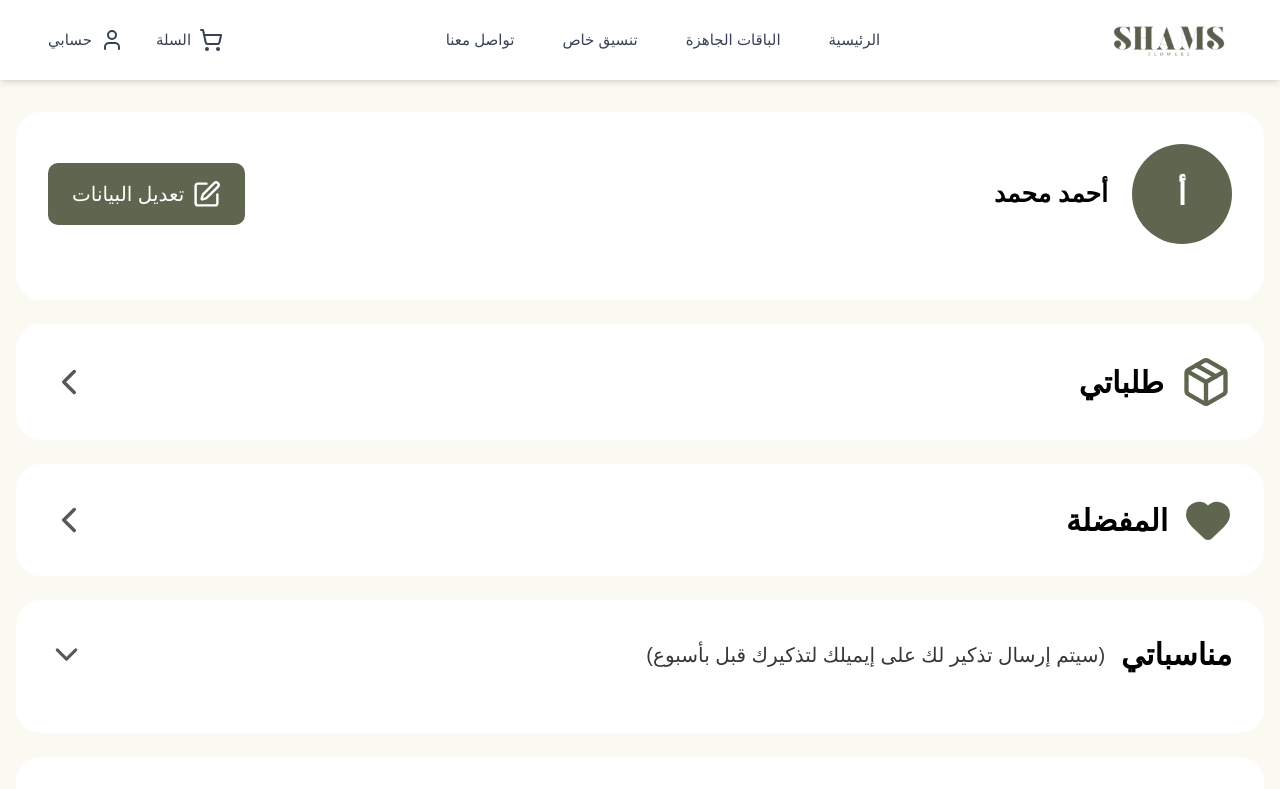
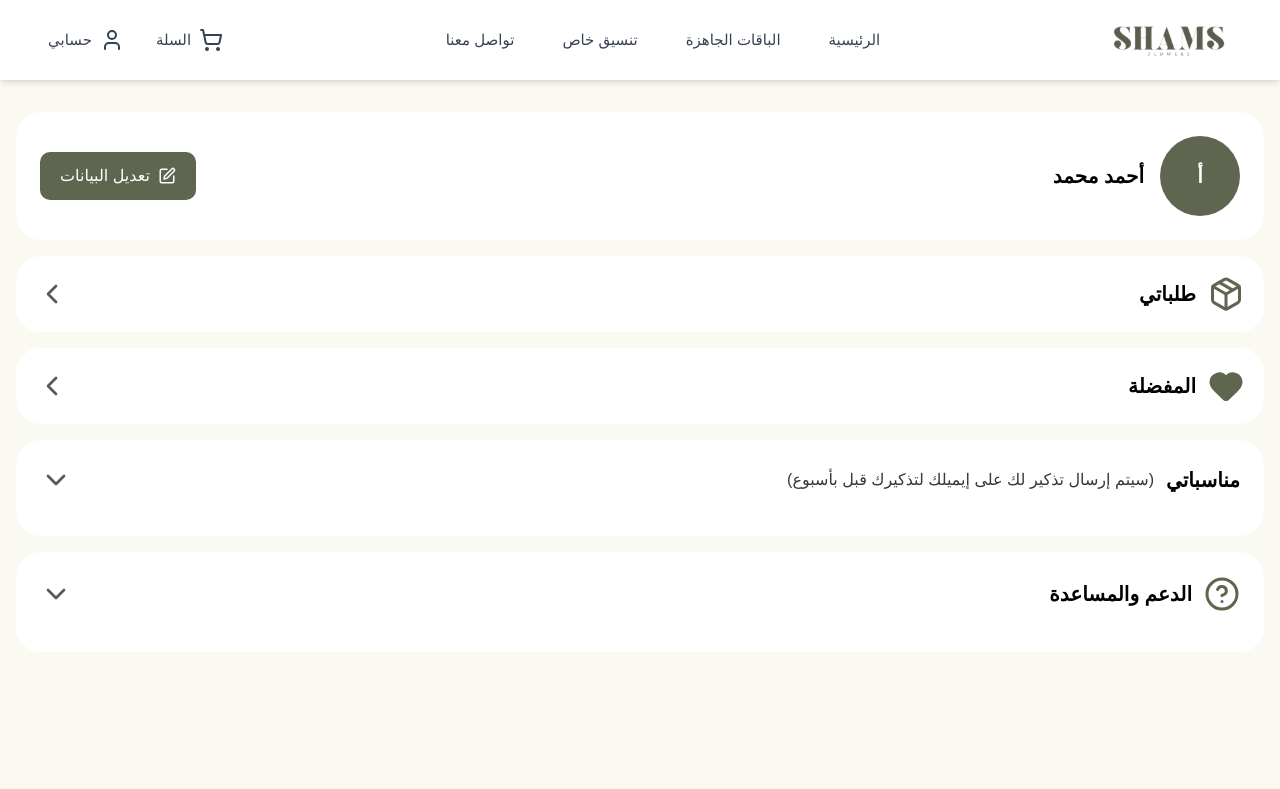
Before and after one commit to YasserNabil1998/worood-weba, a Next.js app: page /profile in a window 1280 px wide. Shown: the top 789 px of the page. Built offline with nearby package versions, Linux system fonts and the light colour scheme.

Commit message:
edit on profile page

```diff
--- a/src/components/profile/FavoritesSection.tsx
+++ b/src/components/profile/FavoritesSection.tsx
@@ -8,17 +8,17 @@ export default function FavoritesSection() {
 
   return (
     <Link href="/favorites" className="block">
-      <div className="bg-white rounded-[25px] p-8 mb-6 cursor-pointer hover:shadow-lg transition-shadow" style={fontStyle}>
+      <div className="bg-white rounded-[25px] p-5 mb-4 cursor-pointer hover:shadow-lg transition-shadow" style={fontStyle}>
         <div className="flex items-center justify-between">
-          <div className="flex items-center gap-4">
-            <Heart className="w-[48px] h-[48px] text-[#5f664f] fill-[#5f664f]" />
-            <h2 className="text-[30px] font-bold text-black" style={fontStyle}>
+          <div className="flex items-center gap-3">
+            <Heart className="w-[36px] h-[36px] text-[#5f664f] fill-[#5f664f]" />
+            <h2 className="text-[20px] font-bold text-black" style={fontStyle}>
               المفضلة
             </h2>
           </div>
           <div className="flex items-center justify-center">
             <div className="rotate-[270deg]">
-              <ChevronUp className="w-[42px] h-[42px] text-[#585858]" />
+              <ChevronUp className="w-[32px] h-[32px] text-[#585858]" />
             </div>
           </div>
         </div>
--- a/src/components/profile/OccasionsSection.tsx
+++ b/src/components/profile/OccasionsSection.tsx
@@ -275,27 +275,27 @@ export default function OccasionsSection({
 
   return (
     <div
-      className="bg-white rounded-[25px] p-8 mb-6 cursor-pointer"
+      className="bg-white rounded-[25px] p-6 mb-4 cursor-pointer"
       style={fontStyle}
       onClick={() => setIsExpanded(!isExpanded)}
     >
       {/* Header */}
-      <div className="flex items-center justify-between mb-6">
-        <div className="flex items-center gap-4">
-          <h2 className="text-[30px] font-bold text-black" style={fontStyle}>
+      <div className="flex items-center justify-between mb-4">
+        <div className="flex items-center gap-3">
+          <h2 className="text-[20px] font-bold text-black" style={fontStyle}>
             مناسباتي
           </h2>
 
-          <p className="text-[20px] text-[#383737]" style={fontStyle}>
+          <p className="text-[16px] text-[#383737]" style={fontStyle}>
             (سيتم إرسال تذكير لك على إيميلك لتذكيرك قبل بأسبوع)
           </p>
         </div>
         <div className="flex items-center justify-center">
           {isExpanded ? (
-            <ChevronUp className="w-[37px] h-[37px] text-[#585858]" />
+            <ChevronUp className="w-[32px] h-[32px] text-[#585858]" />
           ) : (
             <div className="rotate-180">
-              <ChevronUp className="w-[37px] h-[37px] text-[#585858]" />
+              <ChevronUp className="w-[32px] h-[32px] text-[#585858]" />
             </div>
           )}
         </div>
@@ -304,28 +304,28 @@ export default function OccasionsSection({
       {/* Occasions List */}
       {isExpanded && (
         <div onClick={(e) => e.stopPropagation()}>
-          <div className="grid grid-cols-2 gap-4 mb-4">
+          <div className="grid grid-cols-2 gap-3 mb-3">
             {occasions.map((occasion) => (
               <div
                 key={occasion.id}
-                className="bg-[#fbfbfb] border border-[#e0e0e0] rounded-[15px] p-6 flex items-center justify-between"
+                className="bg-[#fbfbfb] border border-[#e0e0e0] rounded-[15px] p-4 flex items-center justify-between"
               >
-                <div className="flex items-center gap-4 flex-1">
-                  <div className="text-[40px]">{occasion.icon}</div>
+                <div className="flex items-center gap-3 flex-1">
+                  <div className="text-[28px]">{occasion.icon}</div>
                   <div className="flex-1">
-                    <h3 className="text-[30px] font-bold text-black mb-2" style={fontStyle}>
+                    <h3 className="text-[18px] font-bold text-black mb-1" style={fontStyle}>
                       {occasion.name}
                     </h3>
-                    <p className="text-[25px] text-[#727272]" style={fontStyle}>
+                    <p className="text-[16px] text-[#727272]" style={fontStyle}>
                       {occasion.date}
                     </p>
                   </div>
                 </div>
                 <button
                   onClick={(e) => handleEditClick(e, occasion.id)}
-                  className="bg-[gainsboro] w-[46px] h-[42px] rounded-[5px] flex items-center justify-center hover:bg-gray-300 transition-colors cursor-pointer"
+                  className="bg-[gainsboro] w-[40px] h-[36px] rounded-[5px] flex items-center justify-center hover:bg-gray-300 transition-colors cursor-pointer"
                 >
-                  <Edit className="w-[25px] h-[25px] text-gray-700" />
+                  <Edit className="w-[20px] h-[20px] text-gray-700" />
                 </button>
               </div>
             ))}
@@ -532,7 +532,7 @@ export default function OccasionsSection({
             <div className="flex items-center justify-start mt-4">
               <button
                 onClick={handleAddClick}
-                className="flex items-center gap-2 text-[25px] text-black hover:text-[#5f664f] transition-colors cursor-pointer"
+                className="flex items-center gap-2 text-[16px] text-black hover:text-[#5f664f] transition-colors cursor-pointer"
                 style={fontStyle}
               >
                 <div className="relative w-[29px] h-[27px]">
--- a/src/components/profile/OrdersSection.tsx
+++ b/src/components/profile/OrdersSection.tsx
@@ -8,17 +8,17 @@ export default function OrdersSection() {
 
   return (
     <Link href="/orders" className="block">
-      <div className="bg-white rounded-[25px] p-8 mb-6 cursor-pointer hover:shadow-lg transition-shadow" style={fontStyle}>
+      <div className="bg-white rounded-[25px] p-5 mb-4 cursor-pointer hover:shadow-lg transition-shadow" style={fontStyle}>
         <div className="flex items-center justify-between">
-          <div className="flex items-center gap-4">
-            <Package className="w-[52px] h-[52px] text-[#5f664f]" />
-            <h2 className="text-[30px] font-bold text-black" style={fontStyle}>
+          <div className="flex items-center gap-3">
+            <Package className="w-[36px] h-[36px] text-[#5f664f]" />
+            <h2 className="text-[20px] font-bold text-black" style={fontStyle}>
               طلباتي
             </h2>
           </div>
           <div className="flex items-center justify-center">
             <div className="rotate-[270deg]">
-              <ChevronUp className="w-[42px] h-[42px] text-[#585858]" />
+              <ChevronUp className="w-[32px] h-[32px] text-[#585858]" />
             </div>
           </div>
         </div>
--- a/src/components/profile/ProfileHeader.tsx
+++ b/src/components/profile/ProfileHeader.tsx
@@ -29,22 +29,22 @@ export default function ProfileHeader({
   const fontStyle = { fontFamily: "var(--font-almarai)" };
 
   return (
-    <div className="bg-white rounded-[25px] p-8 mb-6 relative" style={fontStyle}>
-      <div className="flex items-center gap-6 mb-6">
+    <div className="bg-white rounded-[25px] p-6 mb-4 relative" style={fontStyle}>
+      <div className="flex items-center gap-4 mb-0">
         {/* Profile Image */}
         <div className="relative">
-          <div className="w-[100px] h-[100px] rounded-full overflow-hidden bg-[#5f664f] flex items-center justify-center">
+          <div className="w-[80px] h-[80px] rounded-full overflow-hidden bg-[#5f664f] flex items-center justify-center">
             {displayData.profileImage ? (
               <Image
                 src={displayData.profileImage}
                 alt="Profile"
-                width={100}
-                height={100}
+                width={80}
+                height={80}
                 className="object-cover w-full h-full"
                 loading="lazy"
               />
             ) : (
-              <span className="text-white text-[30px] font-bold" style={fontStyle}>
+              <span className="text-white text-[20px] font-bold" style={fontStyle}>
                 {userData.name.charAt(0)}
               </span>
             )}
@@ -53,21 +53,21 @@ export default function ProfileHeader({
 
         {/* User Name */}
         <div className="flex-1">
-          <h1 className="text-[25px] font-bold text-black" style={fontStyle}>
+          <h1 className="text-[20px] font-bold text-black" style={fontStyle}>
             {userData.name}
           </h1>
         </div>
 
         {/* Edit Data Button */}
         {!isEditing && (
-          <button
-            onClick={onEdit}
-            className="bg-[#5f664f] text-white px-6 py-4 rounded-[10px] flex items-center gap-2 hover:bg-[#4f5440] transition-colors cursor-pointer"
-            style={fontStyle}
-          >
-            <Edit className="w-[29px] h-[29px]" />
-            <span className="text-[20px]">تعديل البيانات</span>
-          </button>
+            <button
+              onClick={onEdit}
+              className="bg-[#5f664f] text-white px-5 py-3 rounded-[10px] flex items-center gap-2 hover:bg-[#4f5440] transition-colors cursor-pointer"
+              style={fontStyle}
+            >
+              <Edit className="w-[18px] h-[18px]" />
+              <span className="text-[16px]">تعديل البيانات</span>
+            </button>
         )}
 
         {/* Save/Cancel Buttons when editing */}
@@ -75,7 +75,7 @@ export default function ProfileHeader({
           <div className="flex gap-3">
             <button
               onClick={onCancel}
-              className="px-6 py-4 rounded-[10px] border border-gray-300 transition-colors cursor-pointer hover:border-gray-400"
+              className="px-5 py-3 rounded-[10px] border border-gray-300 transition-colors cursor-pointer hover:border-gray-400"
               style={fontStyle}
             >
               إلغاء
@@ -83,7 +83,7 @@ export default function ProfileHeader({
             <button
               onClick={onSave}
               disabled={isLoading}
-              className="bg-[#5f664f] text-white px-8 py-4 rounded-[10px] hover:bg-[#4f5440] transition-colors disabled:opacity-50 disabled:cursor-not-allowed cursor-pointer flex items-center gap-2"
+              className="bg-[#5f664f] text-white px-6 py-3 rounded-[10px] hover:bg-[#4f5440] transition-colors disabled:opacity-50 disabled:cursor-not-allowed cursor-pointer flex items-center gap-2"
               style={fontStyle}
             >
               {isLoading ? (
--- a/src/components/profile/SupportSection.tsx
+++ b/src/components/profile/SupportSection.tsx
@@ -20,24 +20,24 @@ export default function SupportSection({ title, faqs }: SupportSectionProps) {
 
   return (
     <div
-      className="bg-white rounded-[25px] p-8 mb-6 cursor-pointer"
+      className="bg-white rounded-[25px] p-6 mb-4 cursor-pointer"
       style={fontStyle}
       onClick={() => setIsExpanded(!isExpanded)}
     >
       {/* Header */}
-      <div className="flex items-center justify-between mb-6">
-        <div className="flex items-center gap-4">
-          <HelpCircle className="w-[48px] h-[48px] text-[#5f664f]" />
-          <h2 className="text-[30px] font-bold text-black" style={fontStyle}>
+      <div className="flex items-center justify-between mb-4">
+        <div className="flex items-center gap-3">
+          <HelpCircle className="w-[36px] h-[36px] text-[#5f664f]" />
+          <h2 className="text-[20px] font-bold text-black" style={fontStyle}>
             {title}
           </h2>
         </div>
         <div className="flex items-center justify-center">
           {isExpanded ? (
-            <ChevronUp className="w-[37px] h-[37px] text-[#585858]" />
+            <ChevronUp className="w-[32px] h-[32px] text-[#585858]" />
           ) : (
             <div className="rotate-[180deg]">
-              <ChevronUp className="w-[37px] h-[37px] text-[#585858]" />
+              <ChevronUp className="w-[32px] h-[32px] text-[#585858]" />
             </div>
           )}
         </div>
@@ -45,10 +45,10 @@ export default function SupportSection({ title, faqs }: SupportSectionProps) {
 
       {/* FAQ Content */}
       {isExpanded && (
-        <div className="space-y-8" onClick={(e) => e.stopPropagation()}>
+        <div className="space-y-6" onClick={(e) => e.stopPropagation()}>
           {faqs.map((faq, index) => (
-            <div key={index} className="border-b border-gray-200 pb-6 last:border-b-0">
-              <h3 className="text-[25px] font-bold text-black mb-4" style={fontStyle}>
+            <div key={index} className="border-b border-gray-200 pb-4 last:border-b-0">
+              <h3 className="text-[18px] font-bold text-black mb-3" style={fontStyle}>
                 {index + 1}. {faq.question}
               </h3>
               {faq.answer.length > 0 && (
@@ -56,7 +56,7 @@ export default function SupportSection({ title, faqs }: SupportSectionProps) {
                   {faq.answer.map((item, itemIndex) => (
                     <li
                       key={itemIndex}
-                      className="text-[20px] text-black leading-[50px]"
+                      className="text-[16px] text-black leading-[28px]"
                       style={fontStyle}
                     >
                       {item}
```
Also changed, not shown: src/components/profile/ProfileDetailsForm.tsx (+15 -15 lines).
